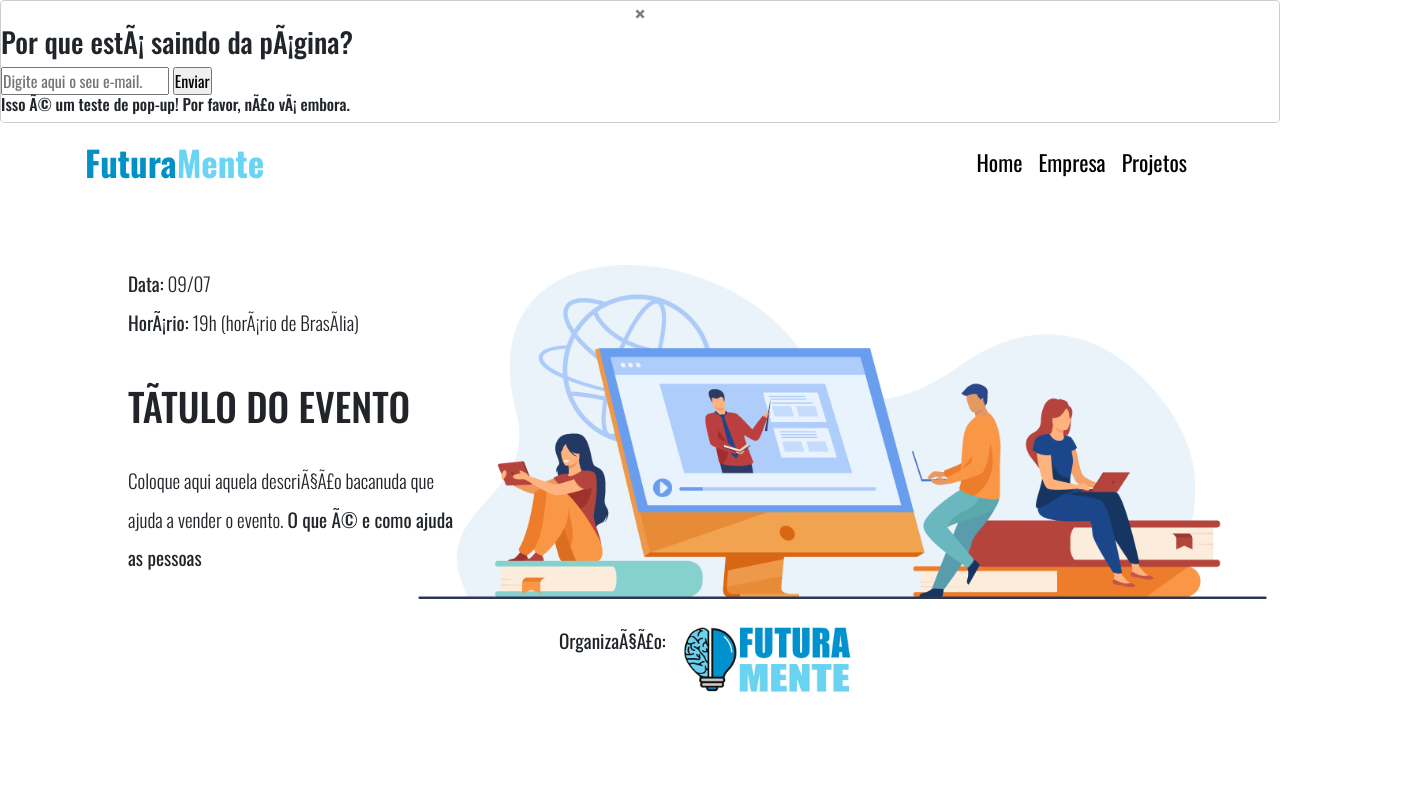
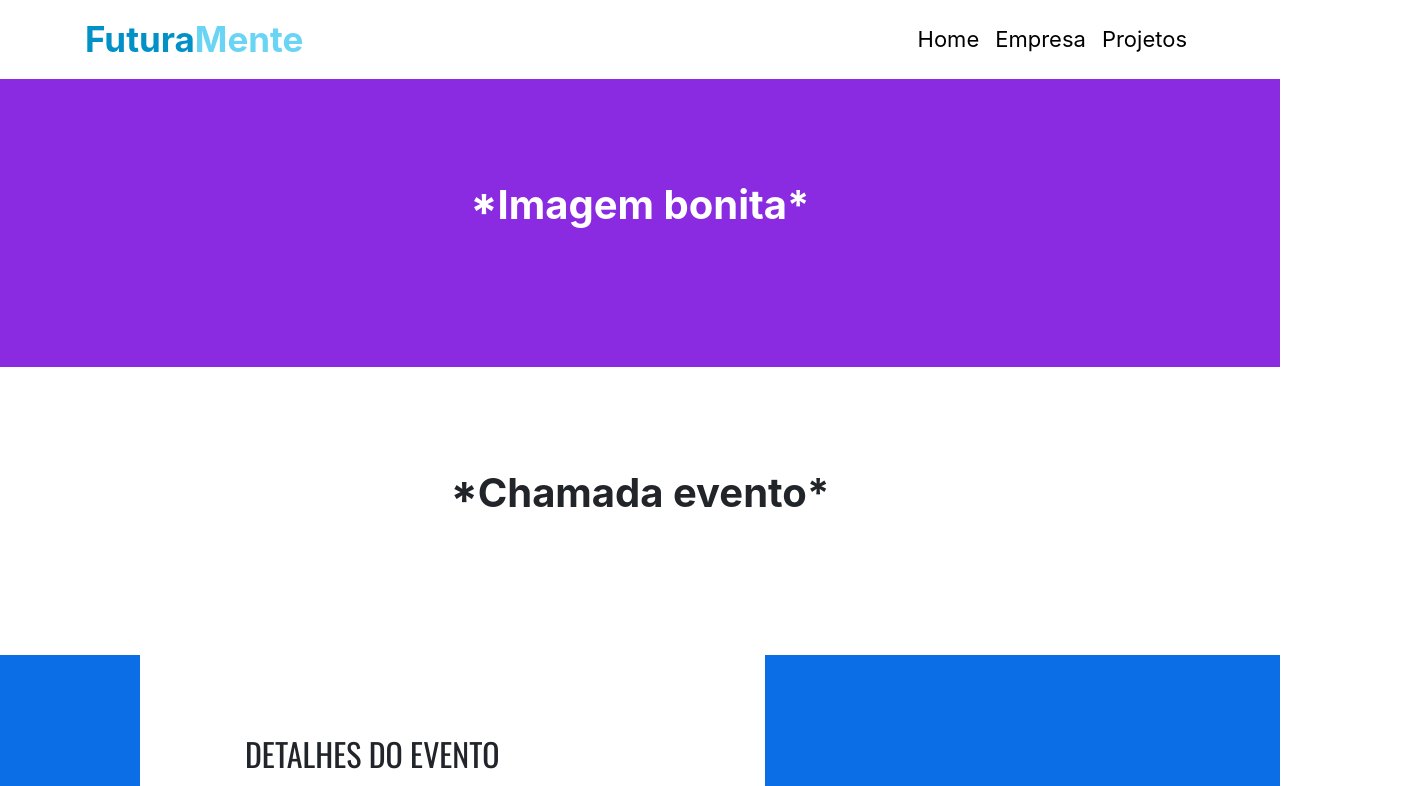
Before and after one commit to vargasraquel/grupox06, a plain HTML site: page index.html in a window 1280 px wide. Shown: the top 786 px of the page, 1408 px wide, since content can reach past the window. Drawn offline with nearby package versions, Linux system fonts and the light colour scheme.

Commit message:
Revert "Merge pull request #7 from vargasraquel/att_topo"
This reverts commit 996d79249131f2ab4e1126bc9a0fdee63718ce95, reversing
changes made to db5d8390c1e695b7bb38eaa9b62865be3b308529.

```diff
--- a/css/style.css
+++ b/css/style.css
@@ -1,86 +1,4 @@
-@import url('https://fonts.googleapis.com/css2?family=Oswald:wght@300;400;500;600;700&display=swap');
-
-* {
-    padding: 0em;
-    margin: 0em;
-}
-
-body {
-    font-family: 'Oswald', sans-serif;
-    overflow-x: hidden;
-}
-
-/* topo da página */
-.topo {
-    font-weight: 300;
-    font-size: 1.2em;
-    display: flex;
-    flex-direction: row;
-    position: relative;
-    left: 10%;
-    margin-top: 5%;
-}
-
-.topo h1 {
-    text-transform: uppercase;
-    line-height: 2.5em;
-    font-size: 2em;
-}
-
-.textohead {
-    width: 30%;
-    display: block;
-    line-height: 2em;
-}
-
-.imagemhead {
-    display: flex;
-    flex-direction: column;
-}
-
-.imagemhead img {
-    z-index: -1;
-    width: 90%;
-    margin-left: -5%;
-}
-
-.logos {
-    display: flex;
-    margin-top: 3%;
-    margin-left: 10%;
-}
-
-.logos p {
-    align-items: flex-start;
-}
-
-.logos img {
-    width: 20%;
-    margin-left: 2%;
-}
-
-/* topo responsivo */
-
-@media only screen and (max-width: 550px) {
-    .topo {
-     flex-direction: column-reverse;
-    }
-
-    .textohead {
-        width: 80%;
-        left: 0;
-    }
-
-    .logos {
-        margin: 5% auto;
-    }
-
-    .logos img {
-        width: 30%;
-    }
-
-
-  #cabecalho {
+#cabecalho {
   background-color: GREY;
 }
 
--- a/index.html
+++ b/index.html
@@ -109,25 +109,22 @@
     </div>
   </nav>
 
-    <!-- SECTION 1-->
-    <section class="topo">
-        <div class="textohead">
-        <p><strong>Data:</strong> 09/07<br>
-            <strong>Horário:</strong> 19h (horário de Brasília) </p>
-        <h1>Título do evento</h1>
-        <p>Coloque aqui aquela descrição bacanuda que ajuda a vender o evento. <strong>O que é e como ajuda as pessoas</strong></p>
-        </div>
-
-        <div class="imagemhead">
-            <img src="imagens/5514.png" alt="">
-
-
-        <div class="logos">
-            <p><strong>Organização:</strong></p>
-            <img src="imagens/futuramente.jpg" alt="Logo Futuramente">
-        </div>
+  <!-- SECTION 1-->
+  <div class="container-fluid" id="banner1">
+    <div id="container">
+      <br>
+      <br>
+      <br>
+      <br>
+      <strong style="color:white;font-size:40px;">
+        <center>*Imagem bonita*</center>
+      </strong>
+      <br>
+      <br>
+      <br>
+      <br>
     </div>
-    </section>
+  </div>
 
   <!-- SECTION 2  -->
   <div class="container-fluid" id="banner2">
```
Also changed, not shown: imagens/2509688.png (deleted), imagens/5514.png (deleted), imagens/futuramente.jpg (deleted).
